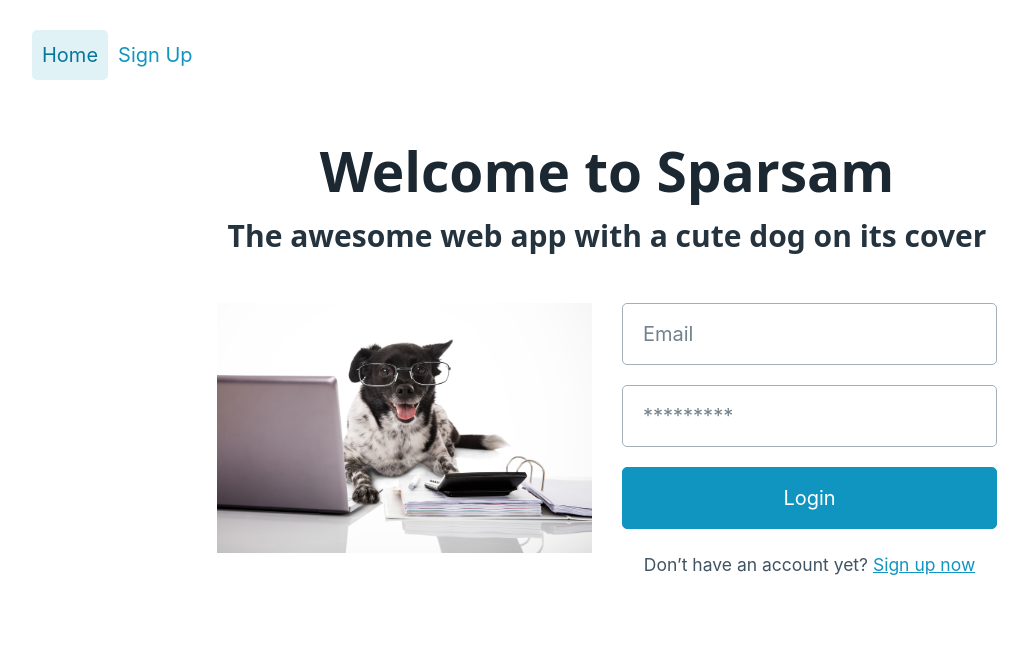
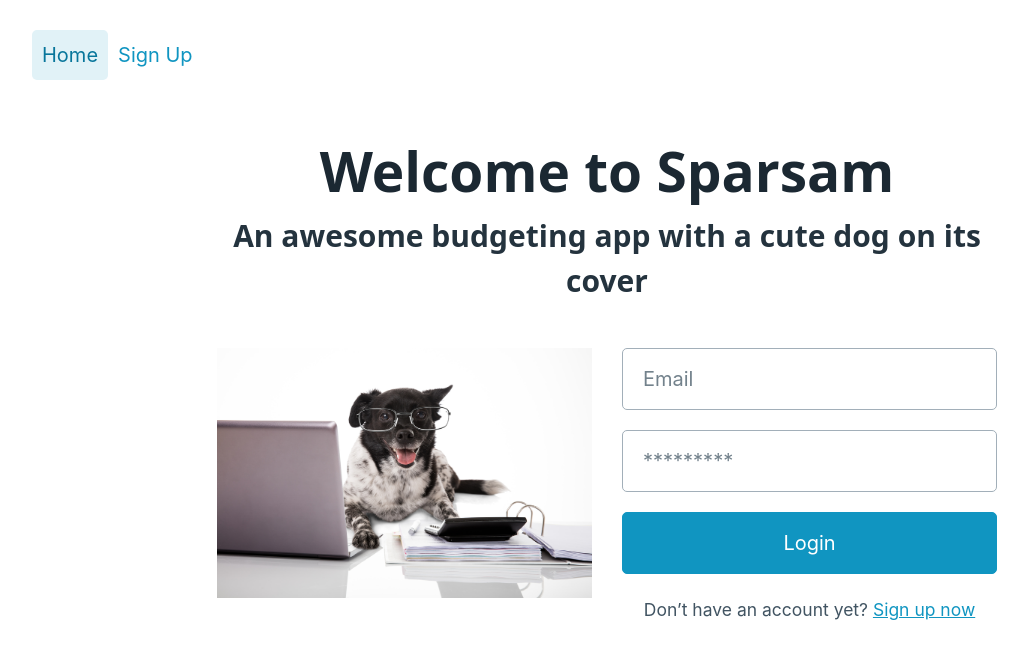
Before and after one commit to fraulueneburg-ironhack/p3-frontend, a React (Create React App) app: page / in a window 1280 px wide. Shown: the top 658 px of the page, without its empty margins (33-1061 px from the left). Built offline with nearby package versions, Linux system fonts and the light colour scheme; no server answers.

Commit message:
changed subline

```diff
--- a/src/pages/HomePage.jsx
+++ b/src/pages/HomePage.jsx
@@ -5,7 +5,7 @@ function HomePage() {
 	return (
 		<>
 			<h1>Welcome to Sparsam</h1>
-			<h2>The awesome web app with a cute dog on its cover</h2>
+			<h2>An awesome budgeting app with a cute dog on its cover</h2>
 			<div className="columns">
 				<div className="column">
 					<img src={cuteDog} alt="" />
```
